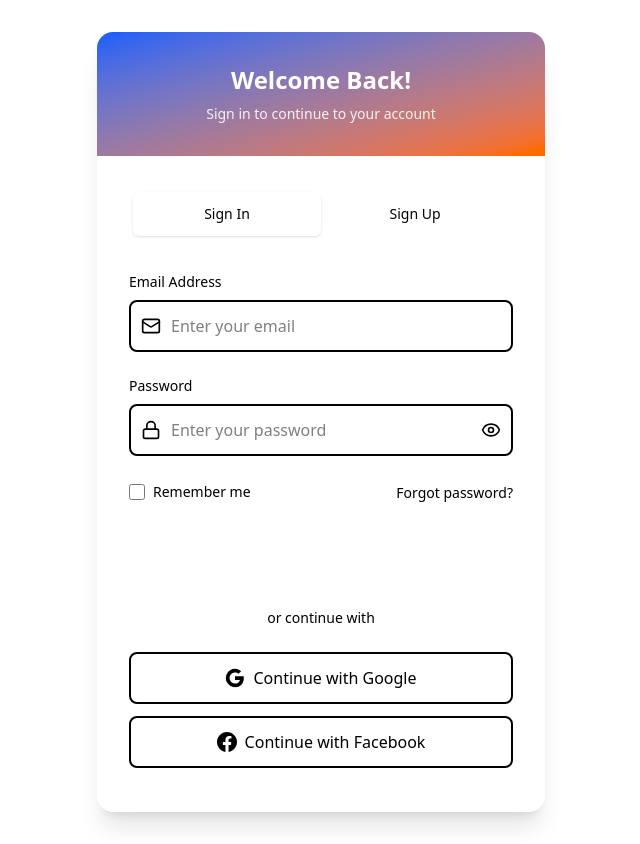
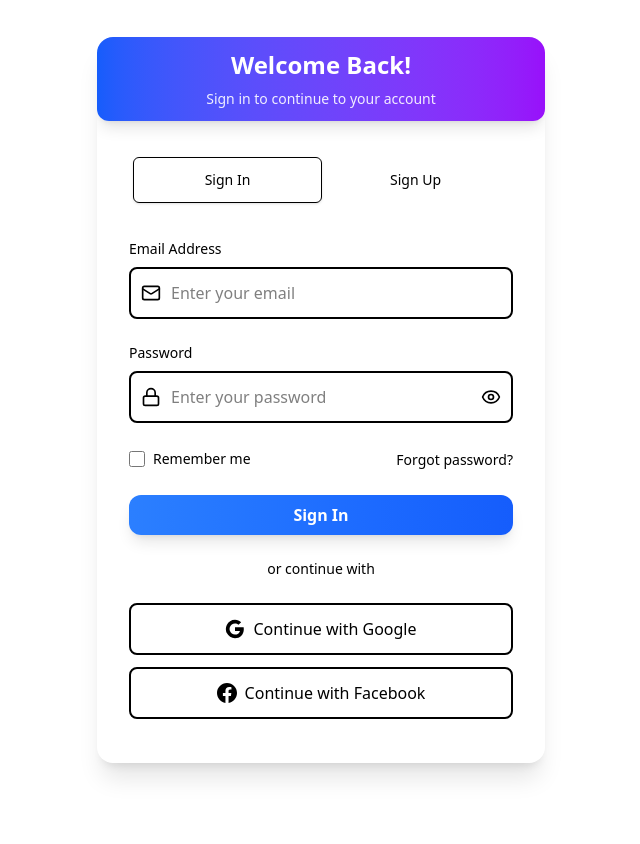
Before and after one commit to pedropkmmt/Mechanic-Finder, a React (Vite) app in the folder mechanic-finder/: page /auth in a window 1280 px wide. Shown: the whole page, without its empty margins (319-959 px from the left). After the commit the page ends 800 px from the top, so only its background shows below. Built offline with nearby package versions, Linux system fonts and the light colour scheme.

Commit message:
auth pages header and buttons color fix

```diff
--- a/mechanic-finder/src/pages/AuthenticationPages.jsx
+++ b/mechanic-finder/src/pages/AuthenticationPages.jsx
@@ -140,7 +140,7 @@ const AuthPages = () => {
     <div className="min-h-screen bg-gradient-bg flex items-center justify-center p-8">
       <div className="bg-card rounded-2xl shadow-xl overflow-hidden w-full max-w-md relative">
         {/* Header */}
-        <div className="bg-gradient-to-br from-blue-600 to-orange-500 p-8 text-center text-white">
+        <div className="bg-gradient-to-r from-blue-600 to-purple-600 hover:from-blue-700 hover:to-purple-700 text-white px-6 py-3 rounded-xl transition-all duration-300 focus:outline-none focus:ring-2 focus:ring-blue-400 focus:ring-offset-2 shadow-lg hover:shadow-xl transform hover:scale-105 font-medium text-center">
           <h1 className="text-2xl font-semibold mb-2">Welcome Back!</h1>
           <p className="opacity-90 text-sm">Sign in to continue to your account</p>
         </div>
@@ -150,9 +150,9 @@ const AuthPages = () => {
           <div className="flex mb-8 bg-secondary rounded-lg p-1">
             <button
               onClick={() => setCurrentPage('login')}
-              className={`flex-1 py-3 px-4 rounded-md font-medium text-sm transition-all duration-300 ${
+              className={`flex-1 py-3 px-4 rounded-md font-medium text-sm transition-all duration-300  ${
                 currentPage === 'login'
-                  ? 'bg-card text-blue-primary shadow-sm'
+                  ? 'bg-card text-blue-primary shadow-sm border-1'
                   : 'text-muted-foreground hover:text-foreground'
               }`}
             >
@@ -162,7 +162,7 @@ const AuthPages = () => {
               onClick={() => setCurrentPage('register')}
               className={`flex-1 py-3 px-4 rounded-md font-medium text-sm transition-all duration-300 ${
                 currentPage === 'register'
-                  ? 'bg-card text-blue-primary shadow-sm'
+                  ? 'bg-card text-blue-primary shadow-sm border-1'
                   : 'text-muted-foreground hover:text-foreground'
               }`}
             >
@@ -260,7 +260,7 @@ const AuthPages = () => {
             {/* Submit Button */}
             <button
               type="submit"
-              className="w-full py-4 px-4 bg-gradient-main text-white font-semibold text-base rounded-lg transition-all duration-300 hover:-translate-y-0.5 hover:shadow-hover active:translate-y-0"
+              className="bg-gradient-to-r from-blue-500 to-blue-600 hover:from-blue-600 hover:to-blue-700 text-white font-semibold px-6 py-2 rounded-xl transition-all duration-300 shadow-lg hover:shadow-xl text-center w-full flex items-center justify-center transform hover:scale-105 active:translate-y-0"
             >
               Sign In
             </button>
@@ -300,7 +300,7 @@ const AuthPages = () => {
     <div className="min-h-screen bg-gradient-bg flex items-center justify-center p-8">
       <div className="bg-card rounded-2xl shadow-xl overflow-hidden w-full max-w-2xl relative">
         {/* Header */}
-        <div className="bg-gradient-main p-8 text-center text-white">
+        <div className="bg-gradient-to-r from-blue-600 to-purple-600 hover:from-blue-700 hover:to-purple-700 text-white px-6 py-3 rounded-xl transition-all duration-300 focus:outline-none focus:ring-2 focus:ring-blue-400 focus:ring-offset-2 shadow-lg hover:shadow-xl transform hover:scale-105 font-medium text-center">
           <h1 className="text-2xl font-semibold mb-2">Create Account</h1>
           <p className="opacity-90 text-sm">Join us and start your journey</p>
         </div>
@@ -729,7 +729,7 @@ const AuthPages = () => {
 
             <button
               type="submit"
-              className="w-full py-4 px-4 bg-gradient-main text-white font-semibold text-base rounded-lg transition-all duration-300 hover:-translate-y-0.5 hover:shadow-hover active:translate-y-0"
+              className="bg-gradient-to-r from-blue-500 to-blue-600 hover:from-blue-600 hover:to-blue-700 text-white font-semibold px-6 py-2 rounded-xl transition-all duration-300 shadow-lg hover:shadow-xl items-center justify-center w-full flex transform hover:scale-105 active:translate-y-0"
             >
               Create Account
             </button>
```
